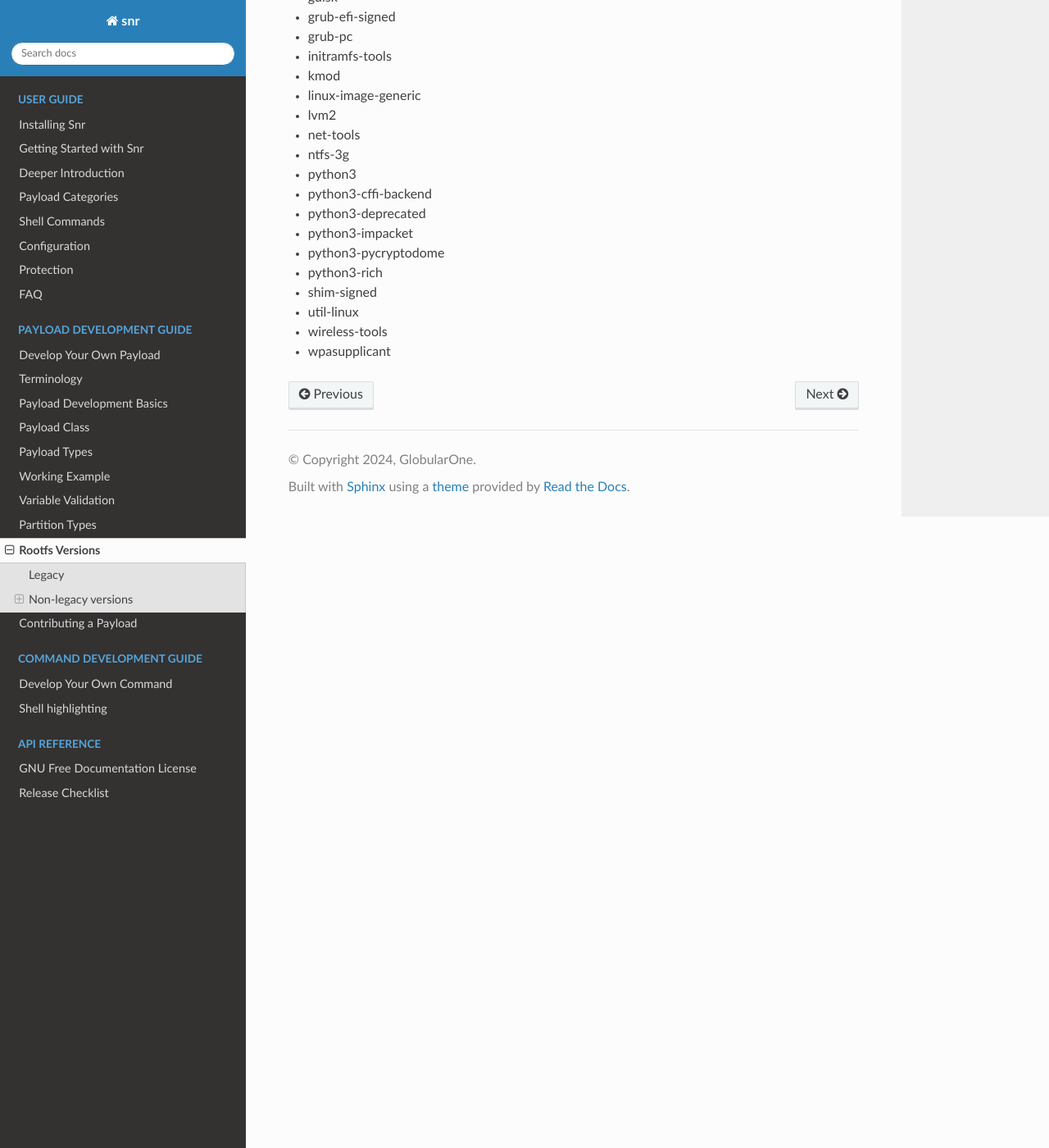
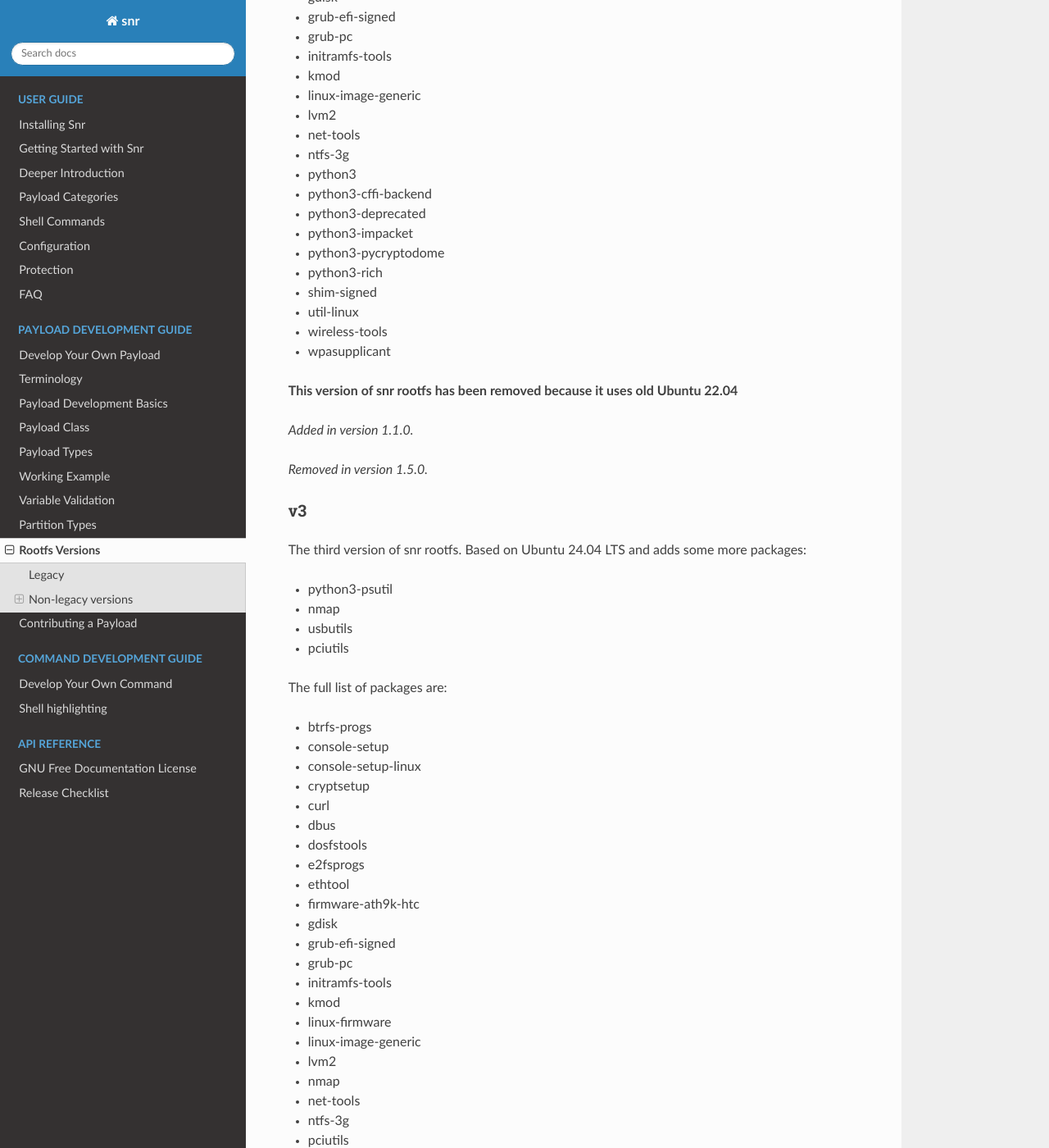
Before and after one commit to GlobularOne/snr, a Sphinx documentation site: the page built from docs/source/dev_guide/payload_development/rootfs_versions.rst, in a window 1280 px wide and 1400 px high, scrolled down 2787 px. Shown: the whole window at 82% size. Built offline with Sphinx 7.4.7 and the Read the Docs theme 2.0.0, drawn with Linux system fonts in a browser that asks for light colours; pages that are not in the unit, such as notebooks, are missing from menus; some of the changed text lies outside the part shown.

Commit message:
Document new rootfs version

```diff
--- a/docs/source/dev_guide/payload_development/rootfs_versions.rst
+++ b/docs/source/dev_guide/payload_development/rootfs_versions.rst
@@ -128,4 +128,56 @@
 * wireless-tools
 * wpasupplicant
 
-.. versionadded: 1.1.0
+**This version of snr rootfs has been removed because it uses old Ubuntu 22.04**
+
+.. versionadded:: 1.1.0
+.. versionremoved:: 1.5.0
+
+v3
+^^
+
+The third version of snr rootfs. Based on Ubuntu 24.04 LTS and adds some more packages:
+
+* python3-psutil
+* nmap
+* usbutils
+* pciutils
+
+The full list of packages are:
+
+* btrfs-progs
+* console-setup
+* console-setup-linux
+* cryptsetup
+* curl
+* dbus
+* dosfstools
+* e2fsprogs
+* ethtool
+* firmware-ath9k-htc
+* gdisk
+* grub-efi-signed
+* grub-pc
+* initramfs-tools
+* kmod
+* linux-firmware
+* linux-image-generic
+* lvm2
+* nmap
+* net-tools
+* ntfs-3g
+* pciutils
+* python3
+* python-cffi-backend
+* python3-deprecated
+* python3-impacket
+* python3-psutil
+* python3-pycryptodome
+* python3-rich
+* shim-signed
+* usbutils
+* util-linux
+* wireless-tools
+* wpasupplicant
+
+.. versionadded:: 1.5.0
```
